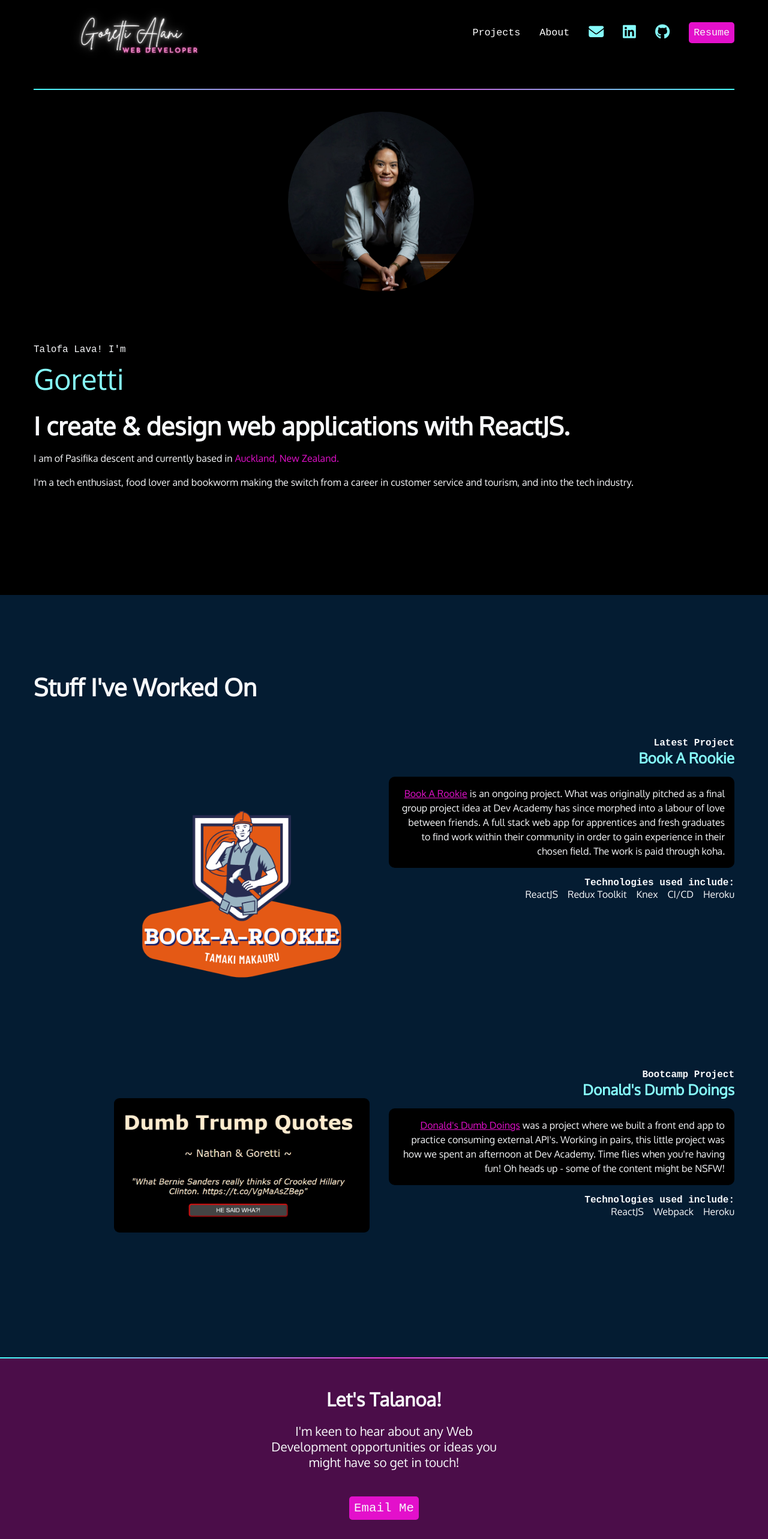
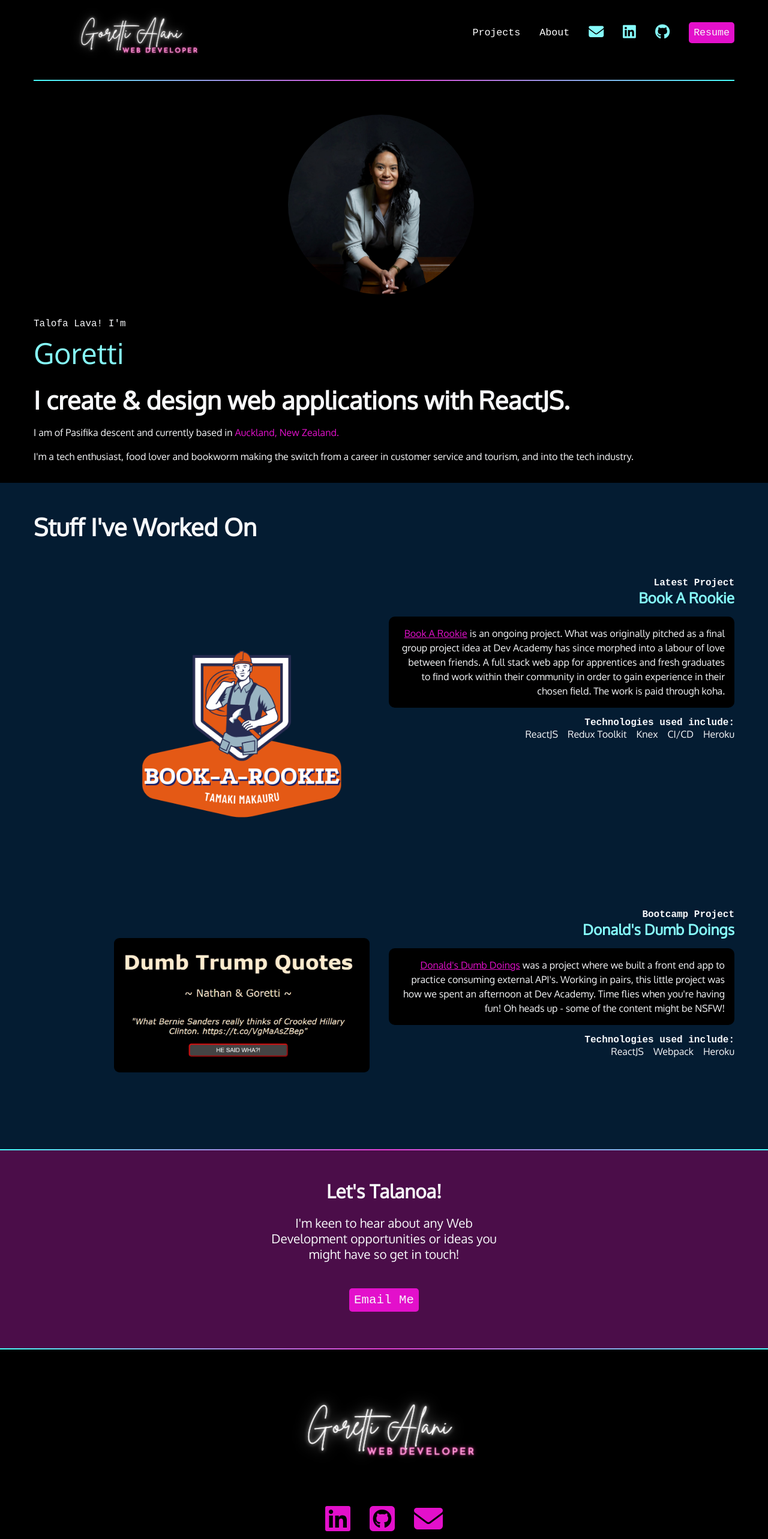
Before and after one commit to GorettiA/portfolio2022, a React (Create React App) app: page / in a window 1280 px wide. Shown: the part 40-2606 px from the top of the page at 60% size. Built offline with nearby package versions, Linux system fonts and the light colour scheme; a web font is replaced by a local one.

Commit message:
adjust padding to components

```diff
--- a/src/components/header.js
+++ b/src/components/header.js
@@ -5,7 +5,6 @@ import Avatar from '../images/avatar.jpg';
 
 export default function Header() {
   return <div className='header'>
-
-    <img className='avatar'src={Avatar} alt='logo'/>
+    <img className='avatar'src={Avatar} alt='goretti'/>
   </div>;
 }
--- a/src/components/navbar.js
+++ b/src/components/navbar.js
@@ -8,7 +8,7 @@ export default function Navbar() {
 			<ul>
 				<li>
 					<h1>
-					<img className="logo"src={logo} alt="me"></img>
+					<img className="logo"src={logo} alt="goretti"></img>
 						{/* <a href="index.html">Home</a> */}
 					</h1>
 				</li>
--- a/src/componentsCSS/about.css
+++ b/src/componentsCSS/about.css
@@ -1,6 +1,6 @@
 /* intro styles */
 .intro {
-  padding: 4rem 1rem 10rem 1rem;
+  padding: 1rem 1rem 1rem 1rem;
   max-width: 1200px;
   margin: 0 auto;
 }
--- a/src/componentsCSS/footer.css
+++ b/src/componentsCSS/footer.css
@@ -1,17 +1,17 @@
 /* footer section */
 footer {
   text-align: center;
-  padding: 4rem 0;
+  padding: 1rem 0;
 }
 
 footer ul {
   list-style-type: none;
   padding: 0;
-  margin: 2rem 0;
+  margin: 1rem 0;
   display: flex;
   flex-flow: row wrap;
   justify-content: center;
-  gap: 3rem;
+  gap: 2rem;
   font-size: 3rem;
 }
 
--- a/src/componentsCSS/header.css
+++ b/src/componentsCSS/header.css
@@ -1,5 +1,4 @@
 .header{
-    padding: 0;
     text-align: center;
     background: black;
     color: white;
--- a/src/componentsCSS/navbar.css
+++ b/src/componentsCSS/navbar.css
@@ -5,7 +5,6 @@
   height: 300px;
   border-radius: 50%;
   margin: 20px 10px 0px 0px;
-
 }
 
 
@@ -76,5 +75,5 @@ nav [class*="fa-"]:hover {
 .gradient-nav {
   background: radial-gradient(circle, rgba(230,61,214,1) 0%, rgba(70,252,250,1) 100%);
   height: 2px;
-  margin-top: 15px;
+  margin-bottom: 20px;
 }
--- a/src/componentsCSS/projects.css
+++ b/src/componentsCSS/projects.css
@@ -1,7 +1,7 @@
 /* projects section */
 
 .projects {
-    padding: 4rem 1rem;
+    padding: 1rem 1rem;
 }
 .projects h2 {
       font-size: 2.5rem;
@@ -46,7 +46,7 @@
 
 .projects-container {
     background-color: var(--dkblue);
-    padding: 4rem 1rem;
+    padding: 2rem 1rem;
     margin: 0 auto;
 }
 
```
